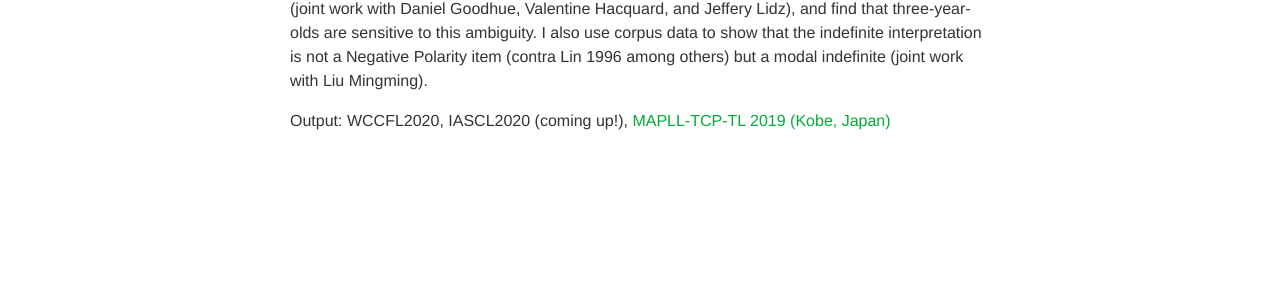
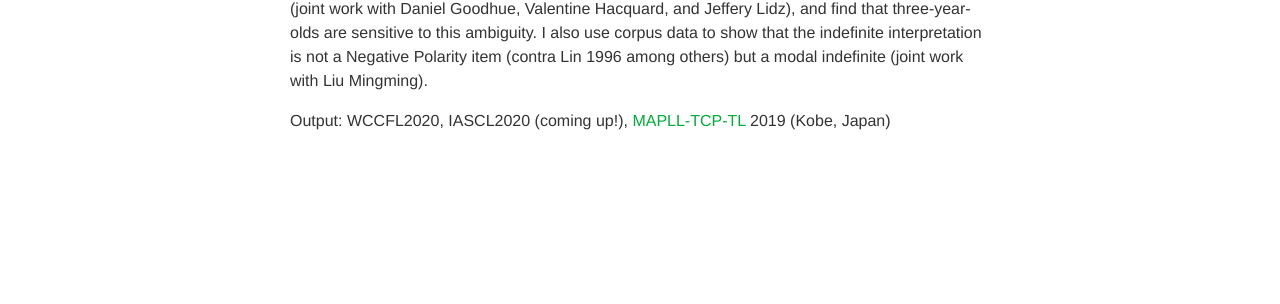
Before and after one commit to Yu-an/yu-an.github.io, a Jekyll site: the page built from _projects/1_wh.markdown, in a window 1280 px wide. Shown: the part 265-569 px from the top of the page. Built offline with Jekyll 4.4.1, drawn with Linux system fonts in a browser that asks for light colours.

Commit message:
add suffixes

```diff
--- a/_projects/1_wh.markdown
+++ b/_projects/1_wh.markdown
@@ -6,4 +6,4 @@
 ---
 Mandarin *wh*-words (e.g. *shenme* "what") can function as question words (like English *what*) or indefinites (like English *any*, Cheng 1991 a.o.). I explore the acquisition of the indefinite meaning (joint work with Daniel Goodhue, Valentine Hacquard, and Jeffery Lidz), and find that three-year-olds are sensitive to this ambiguity. I also use corpus data to show that the indefinite interpretation is not a Negative Polarity item (contra Lin 1996 among others) but a modal indefinite (joint work with Liu Mingming).
 
-Output: WCCFL2020, IASCL2020 (coming up!), [MAPLL-TCP-TL 2019 (Kobe, Japan)]("../assets/pdf/WHanything-TCP-2019.pdf")
+Output: WCCFL2020, IASCL2020 (coming up!), [MAPLL-TCP-TL]("../assets/pdf/WHanything-TCP-2019.pdf") 2019 (Kobe, Japan)
```
